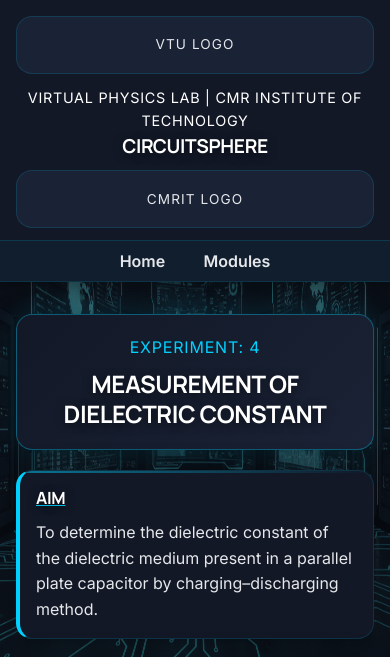
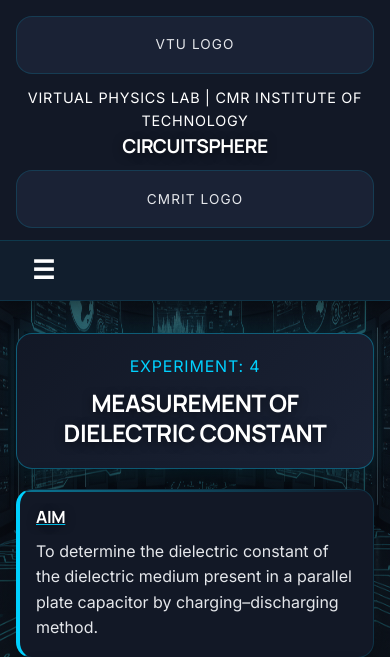
Before and after one commit to sushxnth17/virtual-physics-lab, a Flask app: page /experiments/dielectric in a window 390 px wide. Shown: the top 657 px of the page. Run offline with Flask 3, Linux system fonts and the light colour scheme.

Commit message:
Improve the Mobile UI for virtual lab simulator

```diff
--- /dev/null
+++ b/static/css/mobile-overrides.css
@@ -0,0 +1,43 @@
+/* Mobile-only overrides: keep desktop appearance unchanged */
+
+@media (max-width: 860px) {
+  /* Mobile nav toggle: hide nav-links by default and show when body.nav-open */
+  .portal-nav .nav-links {
+    display: none;
+    flex-direction: column;
+    gap: 0.5rem;
+    padding: 0.5rem 0;
+  }
+
+  body.nav-open .portal-nav .nav-links {
+    display: flex;
+    background: rgba(255,255,255,0.03);
+    border-top: 1px solid rgba(255,255,255,0.04);
+    margin-top: 0.5rem;
+  }
+
+  .mobile-nav-toggle {
+    display: inline-flex !important;
+    align-items: center;
+    justify-content: center;
+    background: transparent;
+    border: 0;
+    color: inherit;
+    font-size: 1.6rem;
+    cursor: pointer;
+  }
+
+  .portal-nav .container { display:flex; align-items:center; justify-content:space-between; }
+}
+
+@media (max-width: 480px) {
+  /* Reduce heavy hero text and buttons */
+  .main-title { font-size: clamp(1.6rem, 10vw, 3rem); }
+  .tagline { margin-bottom: 2rem; }
+  .btn-get-started { padding: 0.7rem 1.2rem; font-size: 0.95rem; }
+}
+
+/* Ensure landing page canvas is hidden on small screens (reduces GPU/memory use) */
+@media (max-width: 768px) {
+  #unicorn-canvas { display: none !important; }
+}
--- a/templates/base.html
+++ b/templates/base.html
@@ -10,6 +10,7 @@
 	<link href="https://fonts.googleapis.com/css2?family=Inter:wght@400;500;600;700;800&family=Manrope:wght@600;700;800&family=JetBrains+Mono:wght@500;700&display=swap" rel="stylesheet">
 	<link rel="stylesheet" href="{{ url_for('static', filename='css/style.css') }}">
 	<link rel="stylesheet" href="{{ url_for('static', filename='css/glassmorphism.css') }}">
+	<link rel="stylesheet" href="{{ url_for('static', filename='css/mobile-overrides.css') }}">
 	{% block head %}{% endblock %}
 	<script>
 		// Prevent flash of wrong theme
@@ -32,6 +33,7 @@
 					<li><a href="/dashboard">Home</a></li>
 					<li><a href="/experiments">Modules</a></li>
 				</ul>
+				<button id="mobileNavToggle" class="mobile-nav-toggle" aria-expanded="false" aria-label="Toggle navigation">☰</button>
 			</div>
 		</nav>
 	</header>
@@ -85,6 +87,24 @@
 	})();
 	</script>
 
+	<script>
+	// Mobile-safe viewport unit and simple mobile nav toggle
+	(function(){
+		function setVh(){ document.documentElement.style.setProperty('--vh', `${window.innerHeight * 0.01}px`); }
+		setVh();
+		window.addEventListener('resize', setVh);
+
+		const toggle = document.getElementById('mobileNavToggle');
+		if (toggle) {
+			toggle.addEventListener('click', function(){
+				document.body.classList.toggle('nav-open');
+				const expanded = this.getAttribute('aria-expanded') === 'true';
+				this.setAttribute('aria-expanded', String(!expanded));
+			});
+		}
+	})();
+	</script>
+
 	{% block scripts %}{% endblock %}
 </body>
 </html>
--- a/templates/dielectric.html
+++ b/templates/dielectric.html
@@ -75,7 +75,7 @@
 
 		<div class="simulation-image-container" style="position: relative; display: flex; justify-content: center; margin: 30px 0;">
 			<div style="position: relative; display: inline-block;">
-				<img src="/static/js/images/dielectric_circuit.png" alt="Dielectric constant circuit diagram" style="width: 800px; max-width: 100%; height: auto; display: block;"/>
+				<img src="/static/js/images/dielectric_circuit.png" alt="Dielectric constant circuit diagram" style="width: 100%; max-width: 800px; height: auto; display: block;"/>
 				<button id="chargeBtn" type="button" aria-label="Charging switch point" style="position: absolute; left: 22.5%; top: 33.5%; width: 60px; height: 40px; opacity: 0; border: 0; background: transparent; padding: 0; transform: translate(-50%, -50%); cursor: pointer;"></button>
 				<button id="dischargeBtn" type="button" aria-label="Discharging switch point" style="position: absolute; left: 22.5%; top: 55%; width: 60px; height: 40px; opacity: 0; border: 0; background: transparent; padding: 0; transform: translate(-50%, -50%); cursor: pointer;"></button>
 			</div>
```
Also changed, not shown: static/css/landing.css (+5 -6 lines).
